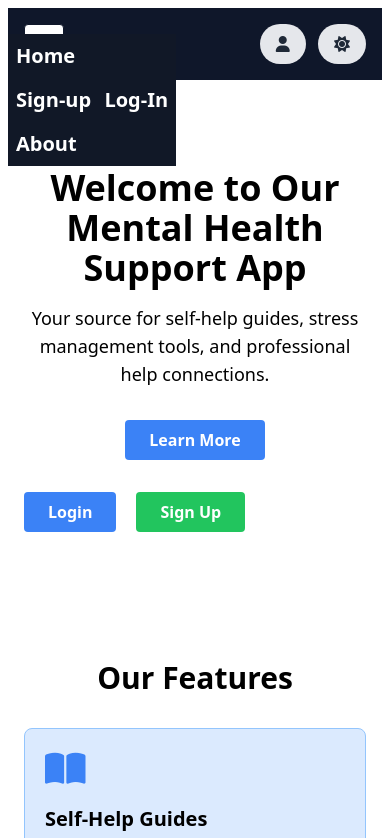
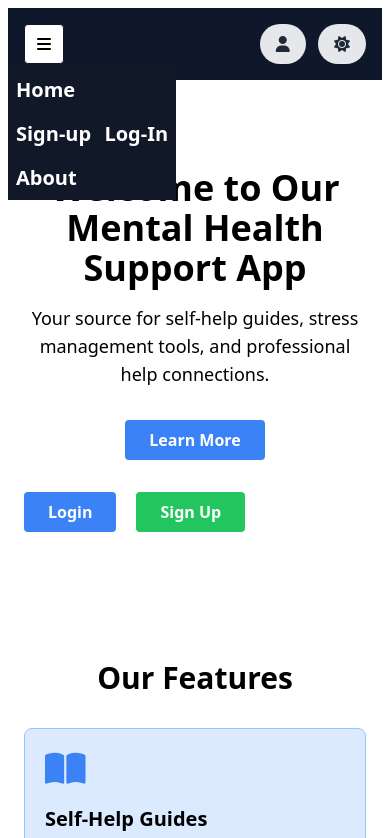
Before and after one commit to JULIASHBAT/Mental-Health-Website-Development, a website built with Vite: page index.html in a window 390 px wide. Both pictures are taken after a click on the button 44 px from the left and 44 px from the top of the page. Shown: the top 838 px of the page. Built offline with nearby package versions, Linux system fonts and the light colour scheme; no server answers.

Commit message:
2-last update for hw2

```diff
--- a/index.html
+++ b/index.html
@@ -20,12 +20,12 @@
             <i class="fas fa-bars"></i>
         </button>
         <!-- Menu hidden by default, shown as a flex column on toggle -->
-        <div id="menu" class="absolute left-2 top-[4%] hidden text-white dark:bg-white bg-gray-900 md:flex md:flex-row md:relative md:top-auto md:w-auto">
+        <div id="menu" class="absolute left-2 top-[8%] hidden text-white dark:bg-white bg-gray-900 md:flex md:flex-row md:relative md:top-auto md:w-auto">
 
             <a href="#" class="font-bold hover:underline text-xl p-2  block  dark:text-slate-900" id="HomePage">Home</a>
 
             <!-- login/signup -->
-            <div class="font-bold text-xl p-2 block text-white dark:text-slate-900 space-x-2" id="login-signuptitle">
+            <div class="font-bold text-xl p-2 block text-white dark:text-slate-900 space-x-2  " id="login-signuptitle">
               <a href="#" class=" hover:underline">Sign-up</a>
               <a href="#" class=" hover:underline">Log-In</a>
             </div>
--- a/public/main.js
+++ b/public/main.js
@@ -5,6 +5,7 @@ const adminActions=document.getElementById("adminActions");
 const userActions=document.getElementById("userActions");
 const HomePage=document.getElementById("HomePage");
 const dropdownbut=document.getElementById("dropdown");
+const menu=document.getElementById("menu")
 const doctorsList=[];
 
 const pages = {
@@ -42,8 +43,9 @@ const pagesHTML = {
 const showPage = (page => {
     // Check if the page has an associated HTML file and load it
     if (pagesHTML[page]) {
-        console.log(pagesHTML[page]);
         loadExternalHTML(pagesHTML[page]);
+        if(menu.classList.contains('hidden')){}
+        else menu.classList.add('hidden')
     } else {
         console.log("No HTML file found for ", page);
     }
```
